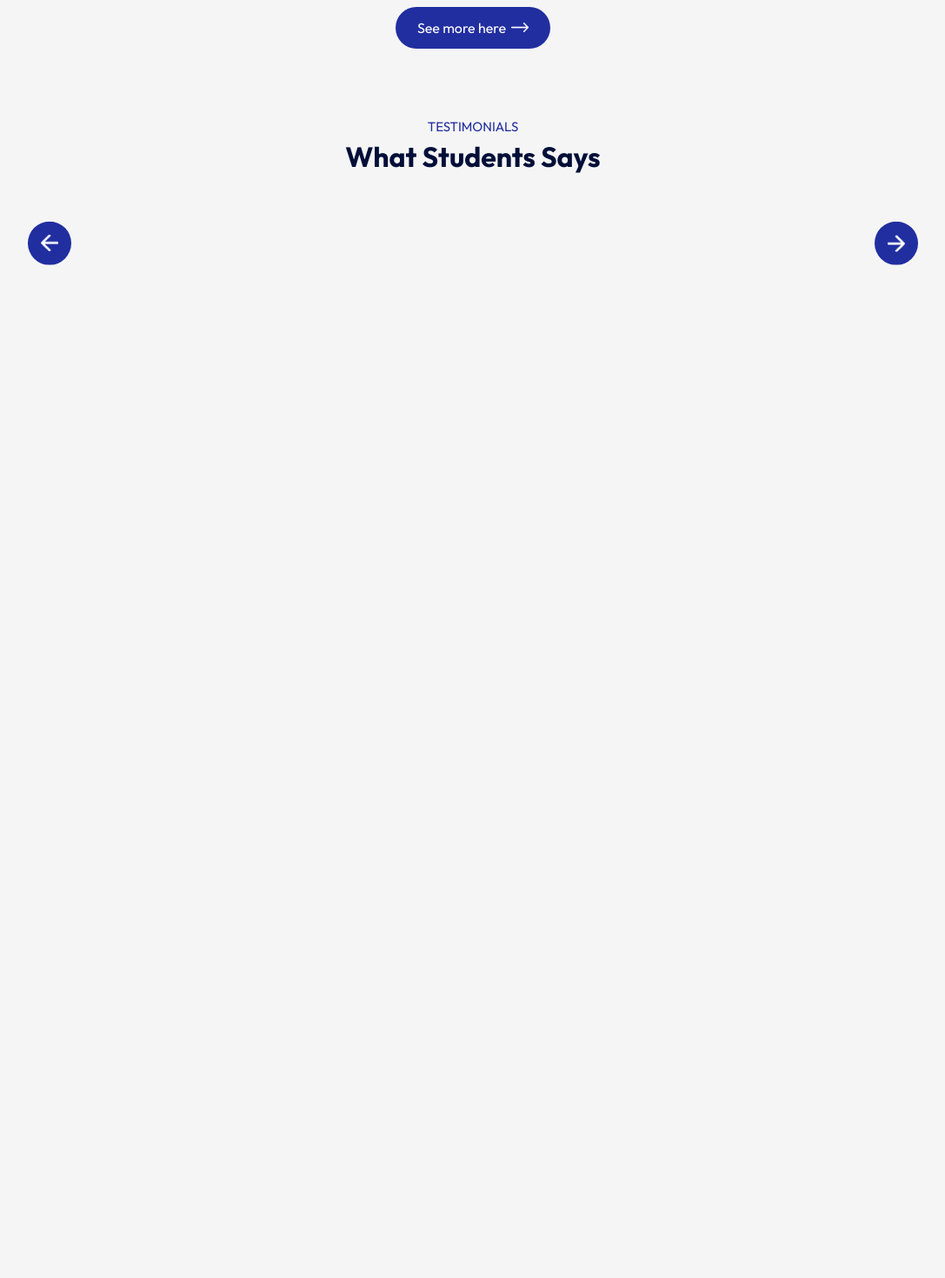
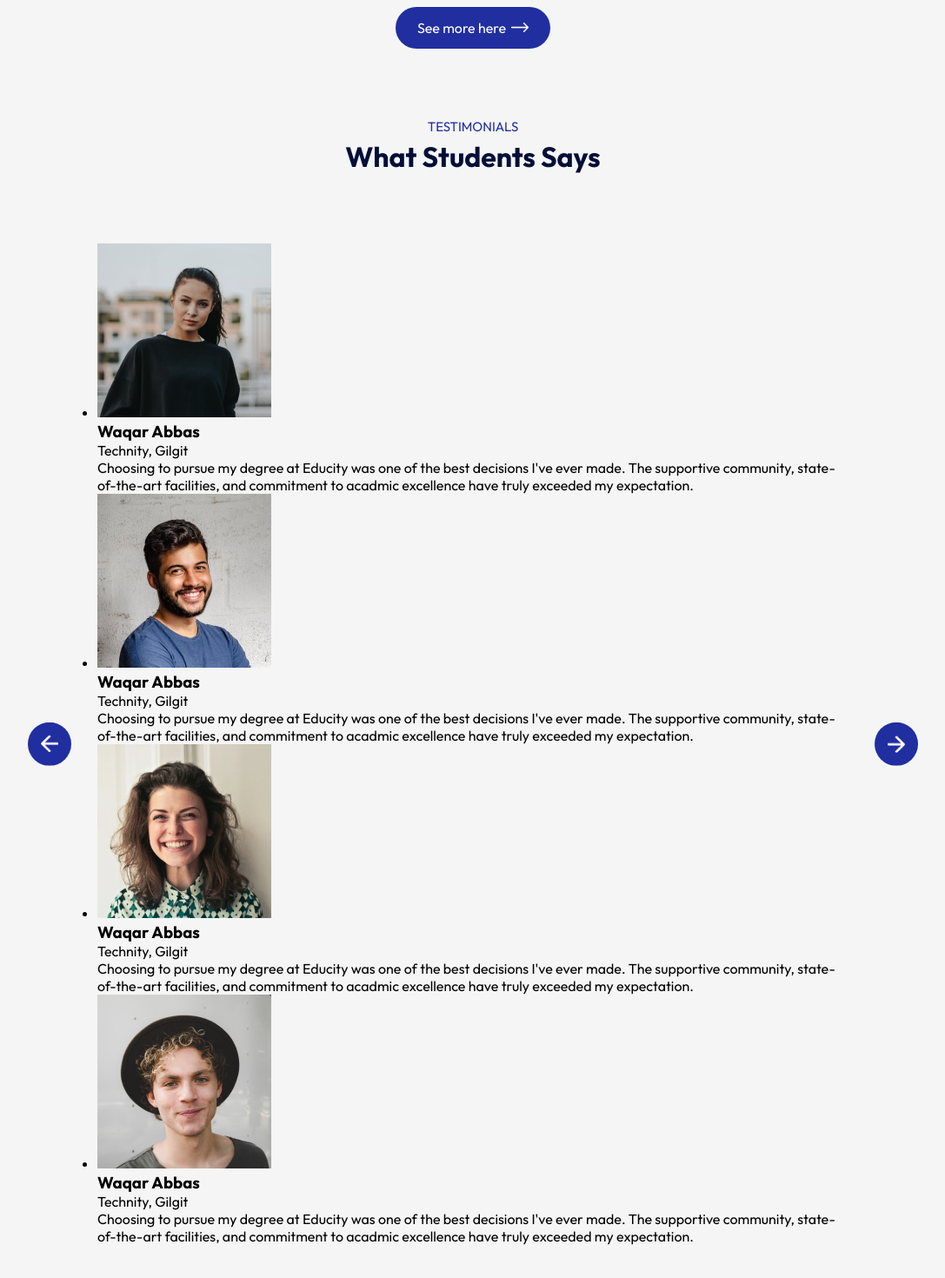
Before and after one commit to Hussain47727/Fully-Responsive-Website-in-React, a React (Vite) app in the folder Fully-Responsive-Site/: page / in a window 1280 px wide. Shown: the part 2341-3811 px from the top of the page at 87% size, without its empty margins (96-1183 px from the left). Before the commit the page ends 2646 px from the top, so only its background shows below. Built offline with nearby package versions, Linux system fonts and the light colour scheme.

Commit message:
'slider'

```diff
--- a/Fully-Responsive-Site/src/components/Testimonials/Testimonials.jsx
+++ b/Fully-Responsive-Site/src/components/Testimonials/Testimonials.jsx
@@ -12,9 +12,74 @@ const Testimonials = () => {
     <div className='testimonials'>
         <img src={next_btn} alt=""  className='next-btn'/>
         <img src={back_btn} alt=""  className='back-btn'/>
-      {/* <div className="slider">
-
-      </div> */}
+      <div className="slider">
+          <ul>
+            <li>
+              <div className="slide">
+                <div className="user-info">
+                  <img src={user_1} alt="" />
+                  <div>
+                    <h3>Waqar Abbas</h3>
+                    <span>Technity, Gilgit</span>
+                  </div>
+                </div>
+                <p>Choosing to pursue my degree at Educity was one
+                  of the best decisions I've ever made. The supportive
+                  community, state-of-the-art facilities, and commitment to
+                  acadmic excellence have truly exceeded my expectation.
+                </p>
+              </div>
+            </li>
+            <li>
+              <div className="slide">
+                <div className="user-info">
+                  <img src={user_2} alt="" />
+                  <div>
+                    <h3>Waqar Abbas</h3>
+                    <span>Technity, Gilgit</span>
+                  </div>
+                </div>
+                <p>Choosing to pursue my degree at Educity was one
+                  of the best decisions I've ever made. The supportive
+                  community, state-of-the-art facilities, and commitment to
+                  acadmic excellence have truly exceeded my expectation.
+                </p>
+              </div>
+            </li>
+            <li>
+              <div className="slide">
+                <div className="user-info">
+                  <img src={user_3} alt="" />
+                  <div>
+                    <h3>Waqar Abbas</h3>
+                    <span>Technity, Gilgit</span>
+                  </div>
+                </div>
+                <p>Choosing to pursue my degree at Educity was one
+                  of the best decisions I've ever made. The supportive
+                  community, state-of-the-art facilities, and commitment to
+                  acadmic excellence have truly exceeded my expectation.
+                </p>
+              </div>
+            </li>
+            <li>
+              <div className="slide">
+                <div className="user-info">
+                  <img src={user_4} alt="" />
+                  <div>
+                    <h3>Waqar Abbas</h3>
+                    <span>Technity, Gilgit</span>
+                  </div>
+                </div>
+                <p>Choosing to pursue my degree at Educity was one
+                  of the best decisions I've ever made. The supportive
+                  community, state-of-the-art facilities, and commitment to
+                  acadmic excellence have truly exceeded my expectation.
+                </p>
+              </div>
+            </li>
+          </ul>
+      </div>
     </div>
   )
 }
```
